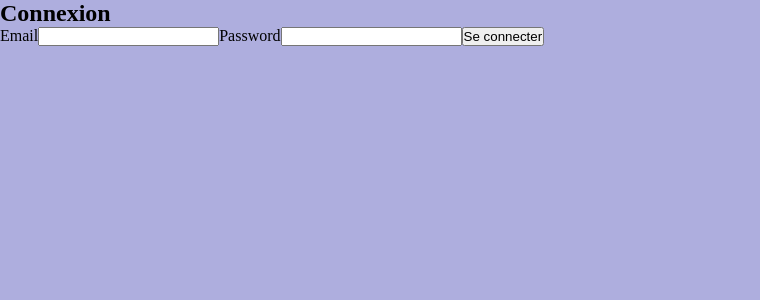
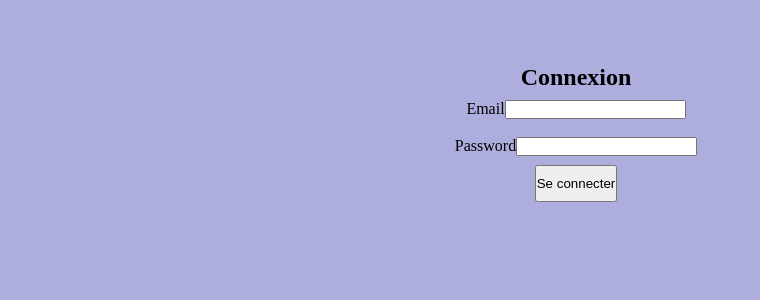
Before and after one commit to WildCodeSchool-2023-09/JS-RMT-React_If-Projet3-Origin, a React (Vite) app in the folder frontend/: page /Connexion in a window 1280 px wide. Shown: the top 300 px of the page, without its empty margins (0-760 px from the left). Built offline with nearby package versions, Linux system fonts and the light colour scheme; no server answers.

Commit message:
mise à jour du 30 01 24

```diff
--- a/frontend/src/components/Signform.css
+++ b/frontend/src/components/Signform.css
@@ -0,0 +1,17 @@
+.signform {
+  display: flex;
+  align-items: center;
+  flex-direction: column;
+  width: 30%;
+  margin-top: 10vh;
+  margin: 5% 50% 30% 30%;
+}
+
+.sign-connexion {
+  text-align: center;
+}
+
+.sign-input {
+  padding-top: 9px;
+  padding-bottom: 9px;
+}
--- a/frontend/src/components/Signform.jsx
+++ b/frontend/src/components/Signform.jsx
@@ -6,22 +6,24 @@ import "./Signform.css";
 function Signform({ type }) {
   return (
     <form className="signform" onSubmit="">
-      <h2>{type === "signup" ? "inscription" : "Connexion"}</h2>
-      <label htmlFor="">
+      <h2 className="sign-connexion">
+        {type === "signup" ? "inscription" : "Connexion"}
+      </h2>
+      <label className="sign-input" htmlFor="">
         Email
         <input type="email" required />
       </label>
-      <label htmlFor="">
+      <label className="sign-input" htmlFor="">
         Password
         <input type="password" name="password" required />
       </label>
       {type === "signup" && (
-        <label htmlFor="">
+        <label className="sign-input" htmlFor="">
           Password
           <input type="password" name="confirmPassword" required />
         </label>
       )}
-      <button type="submit">
+      <button className="sign-input" type="submit">
         {type === "signup" ? "Inscription" : "Se connecter"}
       </button>
     </form>
--- /dev/null
+++ b/frontend/src/components/contexts/Auth.jsx
@@ -0,0 +1,14 @@
+import { createContext, useState } from "react";
+
+const AuthContex = createContext();
+
+// eslint-disable-next-line import/prefer-default-export, react/prop-types
+export function AuthProvider({ children }) {
+  const [user, setUser] = useState();
+
+  return (
+    <AuthContex.Provider value={(user, setUser)}>
+      {children}
+    </AuthContex.Provider>
+  );
+}
--- /dev/null
+++ b/frontend/src/pages/admin/LoginAdm.jsx
@@ -0,0 +1,71 @@
+import { useState } from "react";
+import connexion from "../../services/connexion";
+
+const user = { email: "", password: "" };
+
+function LoginAdm() {
+  const [credentials, setCredential] = useState(user);
+
+  const handleCredentials = (event) => {
+    setCredential((prev) => ({
+      ...prev,
+      [event.target.name]: event.target.value,
+    }));
+  };
+  // eslint-disable-next-line no-unused-vars
+  const handleRequest = async (event) => {
+    event.preventDefault();
+    try {
+      const valid = await connexion.post("/login", credentials);
+      // eslint-disable-next-line no-restricted-syntax
+      console.log(valid);
+    } catch (error) {
+      console.error(error);
+    }
+    //   const handleRequest = async (e) => {
+    //     e.preventDefaut();
+    //     try {
+    //       const valid = await connexion.post("/login", credentials);
+    //       console.log(valid);
+    //     } catch (error) {
+    //       console.log(error);
+
+    //     }
+  };
+  return (
+    <div>
+      <h1>Accés à l'espace administration du site</h1>
+      <main className="Admincontainer">
+        <dir className="formcontainer">
+          <form onSubmit="handleRequest">
+            <label>
+              Email
+              <input
+                type="email"
+                name="email"
+                required
+                onChange={handleCredentials}
+                value={credentials.email}
+              />
+            </label>
+            <label>
+              Password
+              <input
+                type="password"
+                name="password"
+                required
+                onChange={handleCredentials}
+                value={credentials.password}
+              />
+            </label>
+            <button className="Login-button" type="submit">
+              Se connecter
+            </button>
+          </form>
+        </dir>
+      </main>
+    </div>
+  );
+}
+
+export default LoginAdm;
```
Also changed, not shown: frontend/src/main.jsx (+9 -1 lines), frontend/src/pages/admin/Loginadm.css (added), 2 other files (tests, documents, lock files or other folders).
